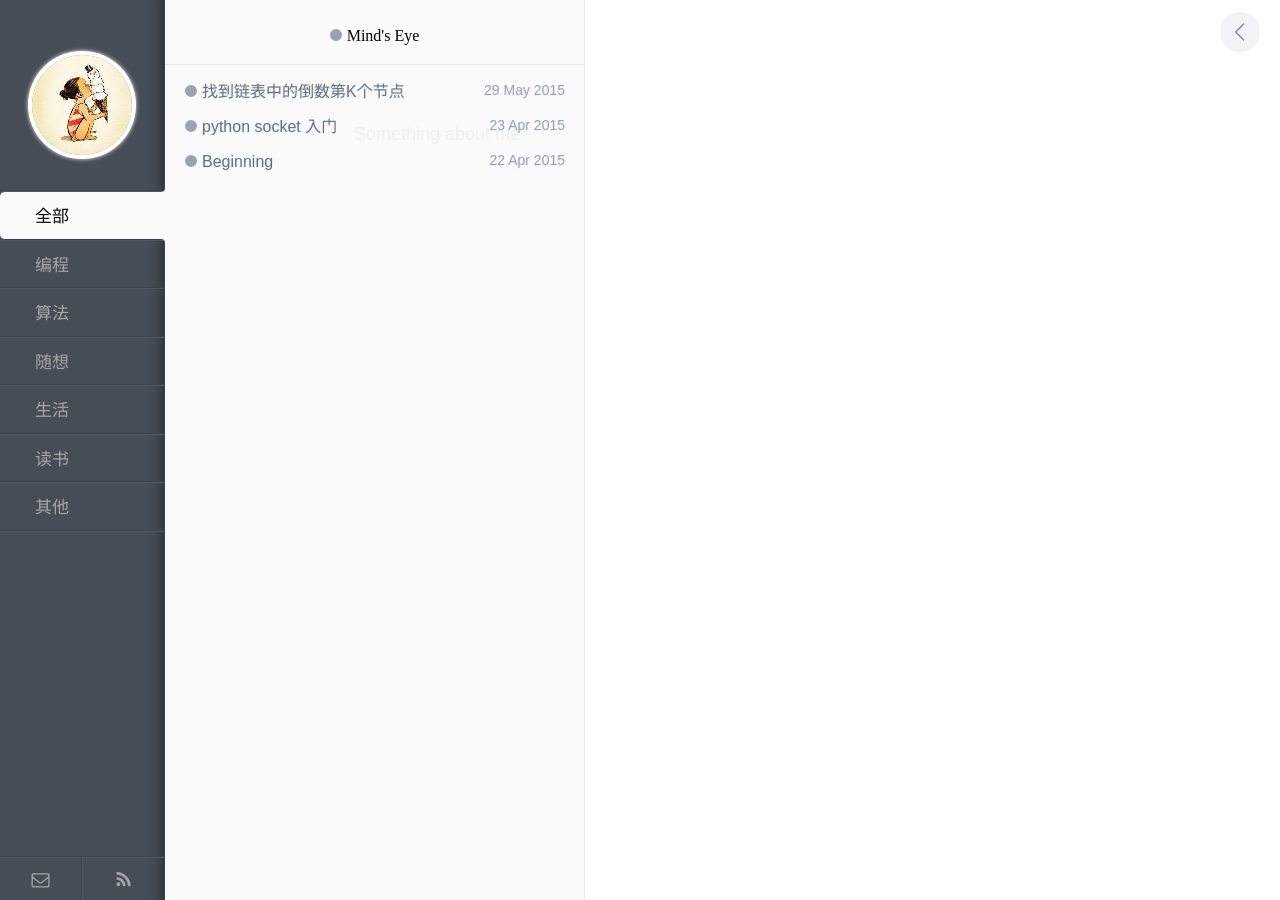
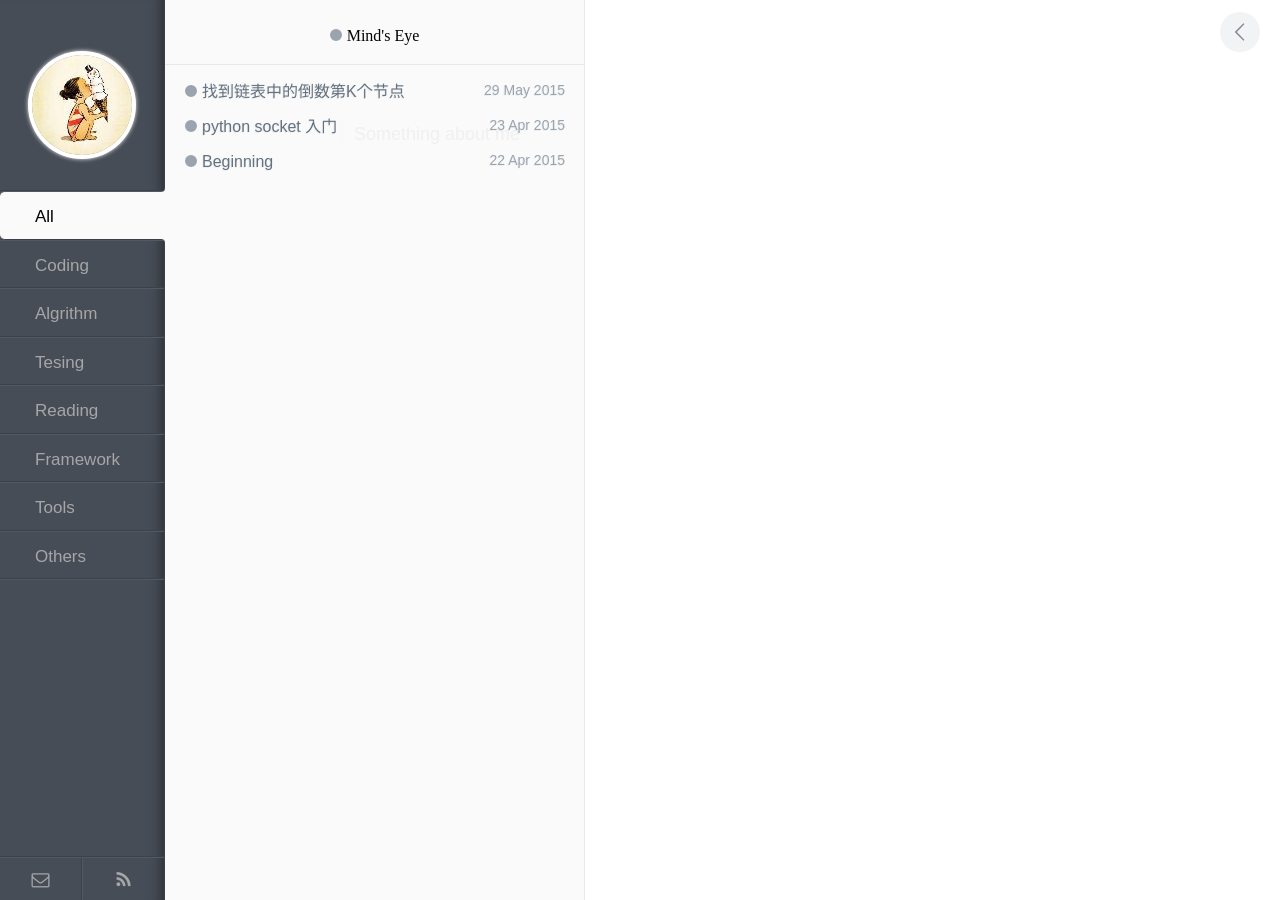
Before and after one commit to kxweili/kxweili.github.com, a Jekyll site: the page built from index.html, in a window 1280 px wide. Built offline with Jekyll 4.4.1, drawn with Linux system fonts in a browser that asks for light colours.

Commit message:
Update index.html

```diff
--- a/_layouts/index.html
+++ b/_layouts/index.html
@@ -16,13 +16,14 @@
         <a href="/index.html" id="avatar"></a>
 
         <ul id="tags__ul">
-          <li id="js-label1" class="tags__li tags-btn active">全部</li>
-          <li id="js-label2" class="tags__li tags-btn">编程</li>
-          <li id="js-label3" class="tags__li tags-btn">算法</li>
-          <li id="js-label4" class="tags__li tags-btn">随想</li>
-          <li id="js-label5" class="tags__li tags-btn">生活</li>
-          <li id="js-label6" class="tags__li tags-btn">读书</li>
-          <li id="js-label7" class="tags__li tags-btn">其他</li>
+          <li id="js-label1" class="tags__li tags-btn active">All</li>
+          <li id="js-label2" class="tags__li tags-btn">Coding</li>
+          <li id="js-label3" class="tags__li tags-btn">Algrithm</li>
+          <li id="js-label5" class="tags__li tags-btn">Tesing</li>
+          <li id="js-label6" class="tags__li tags-btn">Reading</li>
+          <li id="js-label7" class="tags__li tags-btn">Framework</li>
+	  <li id="js-label7" class="tags__li tags-btn">Tools</li>
+	  <li id="js-label4" class="tags__li tags-btn">Others</li>
         </ul>
 
         <div id="tags__bottom">
```
